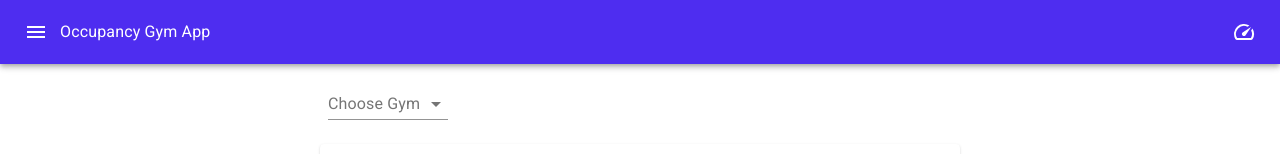
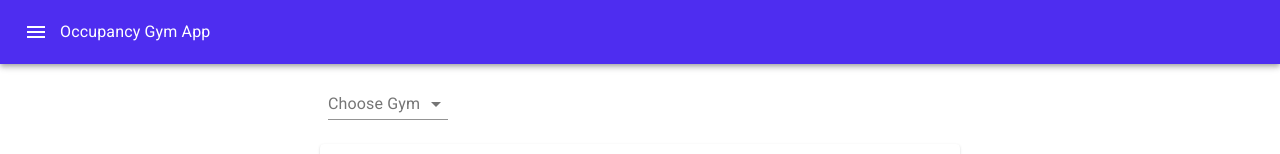
Before and after one commit to JottScones/frontend-testing, a React (Create React App) app: page / in a window 1280 px wide. Shown: the top 154 px of the page. Built offline with nearby package versions, Linux system fonts and the light colour scheme.

Commit message:
got rid of confusing icon in the header

```diff
--- a/src/components/Header.js
+++ b/src/components/Header.js
@@ -26,7 +26,6 @@ const Header = (props) => {
         <Typography className={classes.typographyStyles} color='inherit'>
           Occupancy Gym App
         </Typography>
-        <SpeedIcon />
       </Toolbar>
     </AppBar>
 )};
```
